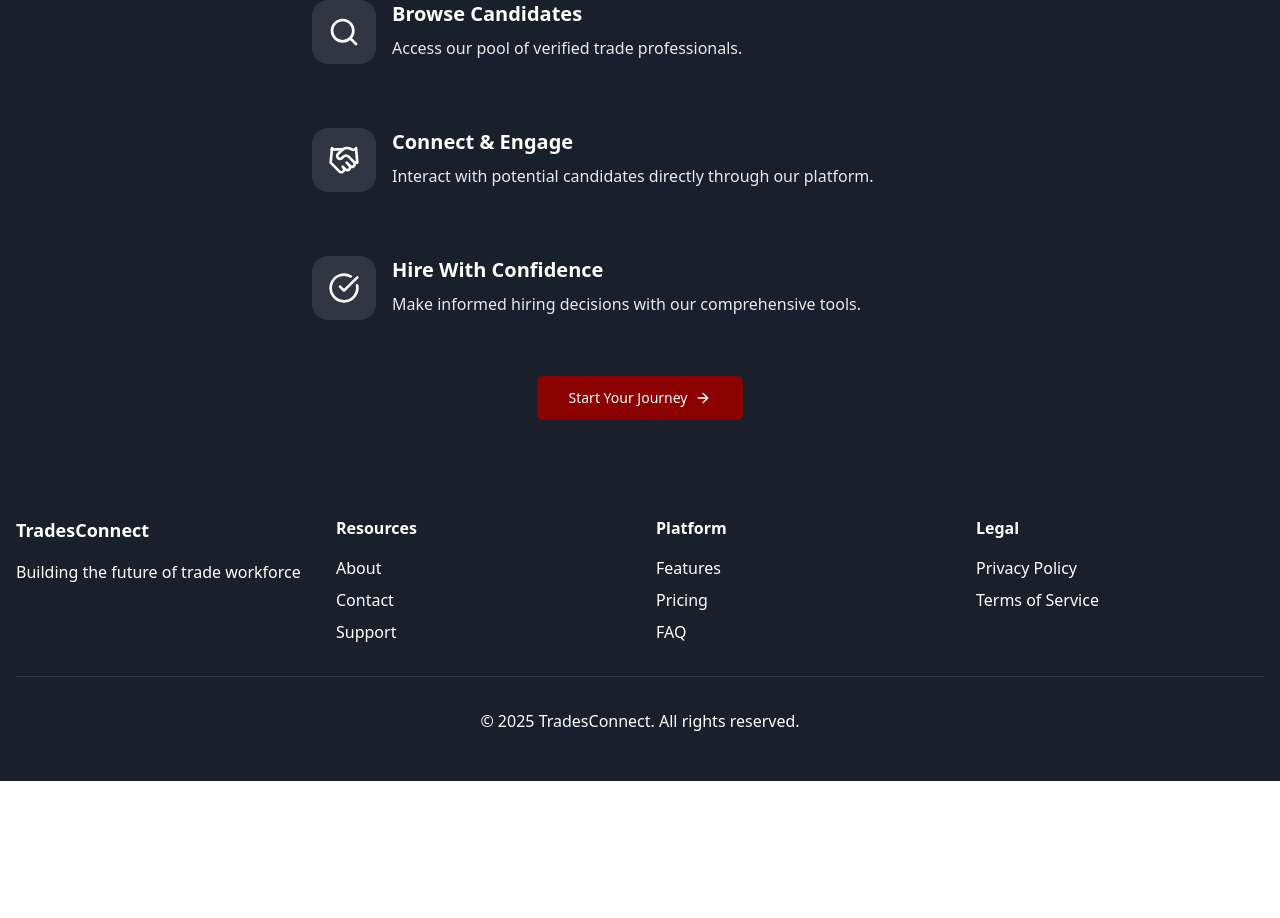
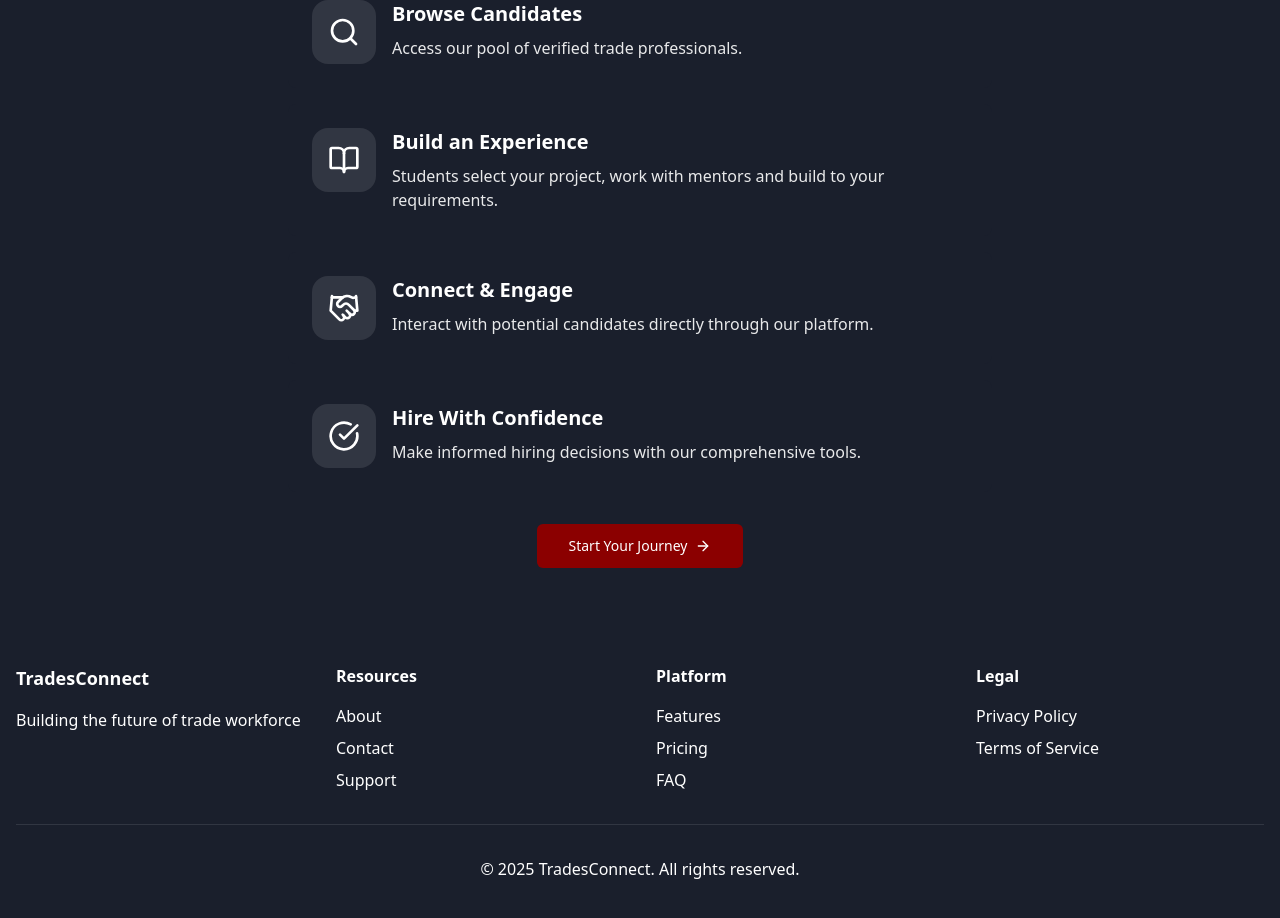
Before and after one commit to Skills-Council-of-Canada/skillworks, a React (Vite) app: page /employer-landing in a window 1280 px wide. Shown: the part 1300-2218 px from the top of the page. Before the commit the page ends 2081 px from the top, so only its background shows below. Built offline with nearby package versions, Linux system fonts and the light colour scheme.

Commit message:
Add Build an Experience step
Adds a new step to the employer onboarding flow, allowing students to select projects, work with mentors, and build to the employer's requirements.  This step is inserted after "Browse Candidates".

```diff
--- a/src/components/employer/landing/HowItWorksSection.tsx
+++ b/src/components/employer/landing/HowItWorksSection.tsx
@@ -1,7 +1,7 @@
 
 import { Button } from "@/components/ui/button";
 import { useNavigate } from "react-router-dom";
-import { ArrowRight, Edit3, Search, Handshake, CheckCircle } from "lucide-react";
+import { ArrowRight, Edit3, Search, Handshake, CheckCircle, BookOpen } from "lucide-react";
 
 export const HowItWorksSection = () => {
   const navigate = useNavigate();
@@ -16,6 +16,11 @@ export const HowItWorksSection = () => {
       icon: <Search className="h-8 w-8 text-white" />,
       title: "Browse Candidates",
       description: "Access our pool of verified trade professionals.",
+    },
+    {
+      icon: <BookOpen className="h-8 w-8 text-white" />,
+      title: "Build an Experience",
+      description: "Students select your project, work with mentors and build to your requirements.",
     },
     {
       icon: <Handshake className="h-8 w-8 text-white" />,
```
